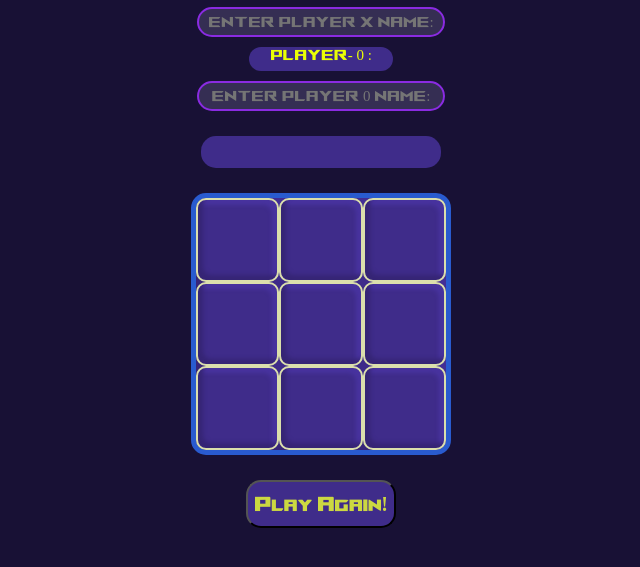
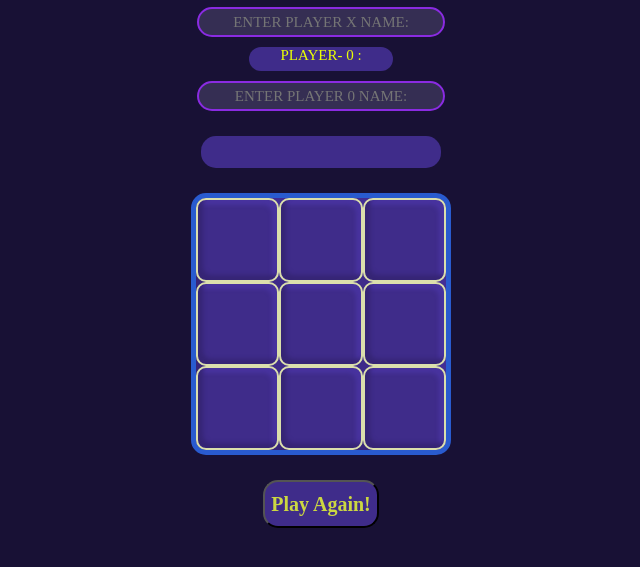
Before and after one commit to Er-Nitinsaini/ZERO-X-Tic-tac-toe, a plain HTML site: page index.html in a window 1280 px wide. Shown: the part 111-678 px from the top of the page, without its empty margins (319-959 px from the left). Drawn offline with Linux system fonts and the light colour scheme; a web font is replaced by a local one.

Commit message:
Update style.css

```diff
--- a/style.css
+++ b/style.css
@@ -1,6 +1,6 @@
 @font-face {
     font-family: ROG Fonts;
-    src: url(asusrog_regular.ttf);
+    src: url(batmfa_.ttf);
 }
 body {
     background-color: #181135;
```
